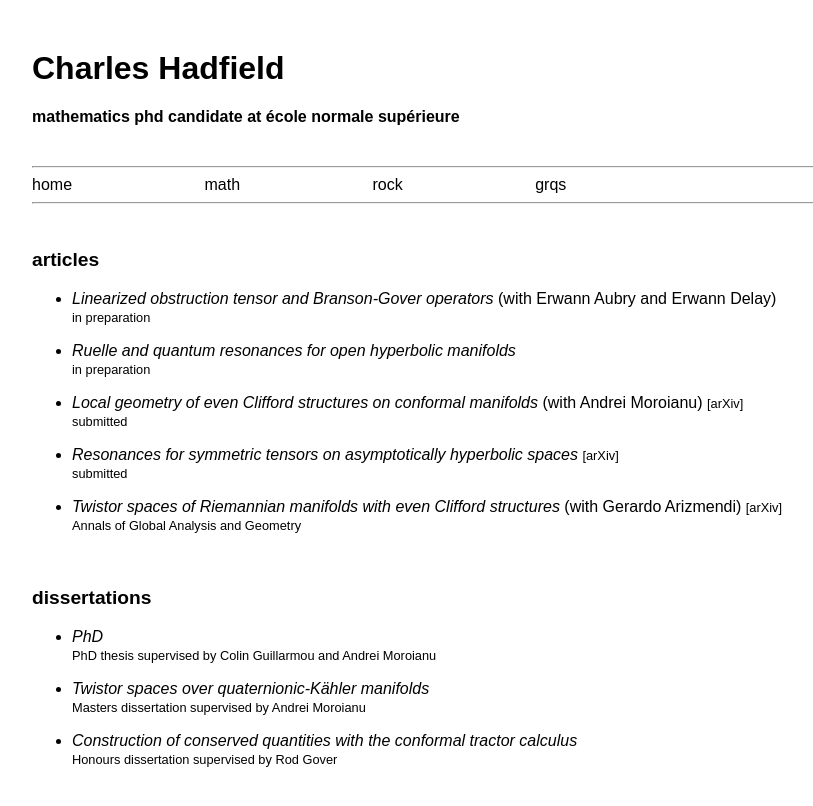
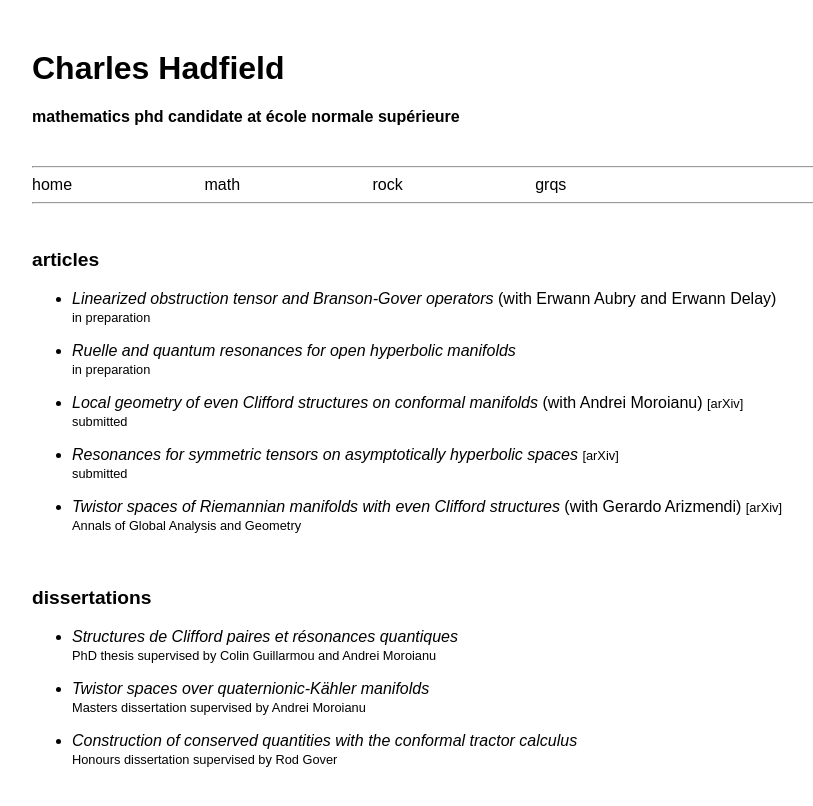
Before and after one commit to charleshadfield/charleshadfield.github.io, a Jekyll site: the page built from math/index.html, in a window 1280 px wide. Shown: the top 806 px of the page, without its empty margins (96-909 px from the left). Built offline with Jekyll 4.4.1, drawn with Linux system fonts in a browser that asks for light colours.

Commit message:
phd titre

```diff
--- a/math/index.html
+++ b/math/index.html
@@ -72,7 +72,7 @@ title: math | Charles Hadfield
 	<ul>
 		<li>
 			<a target="_blank" href="/pdf/dissertations/phd.pdf">
-			<i>PhD</i>
+			<i>Structures de Clifford paires et résonances quantiques</i>
 			</a>
 			</br>
 			<span style='font-size:0.8em'>PhD thesis supervised by Colin Guillarmou and Andrei Moroianu</span>
```
